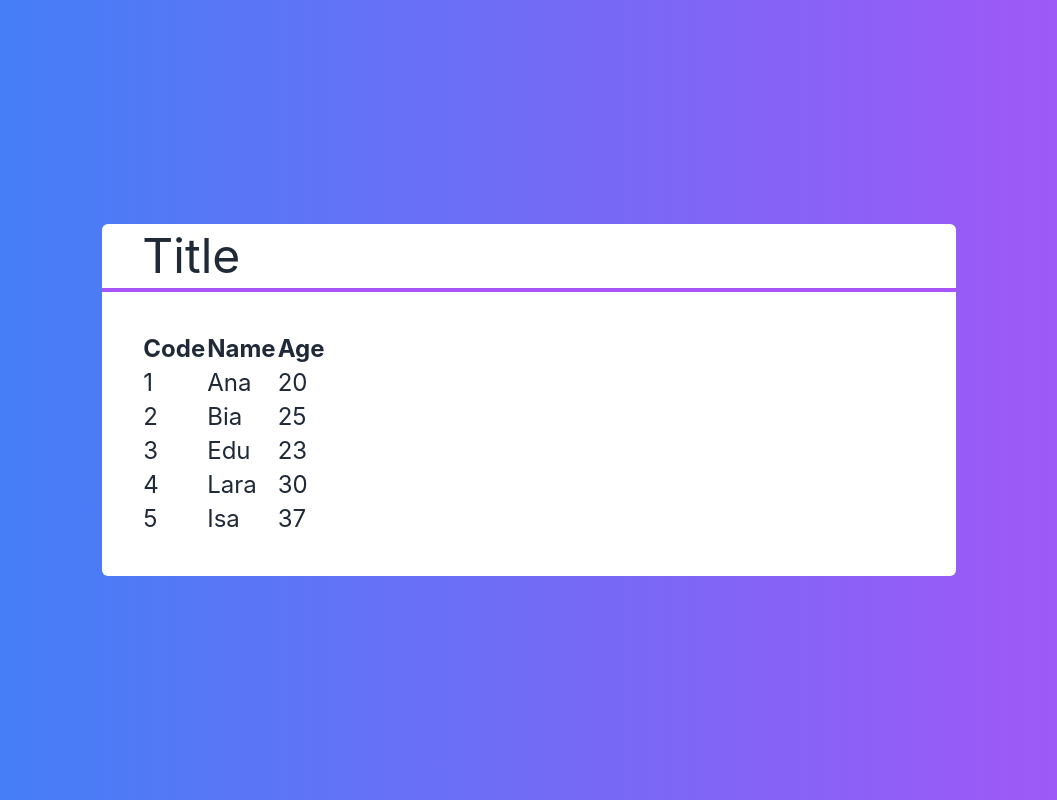
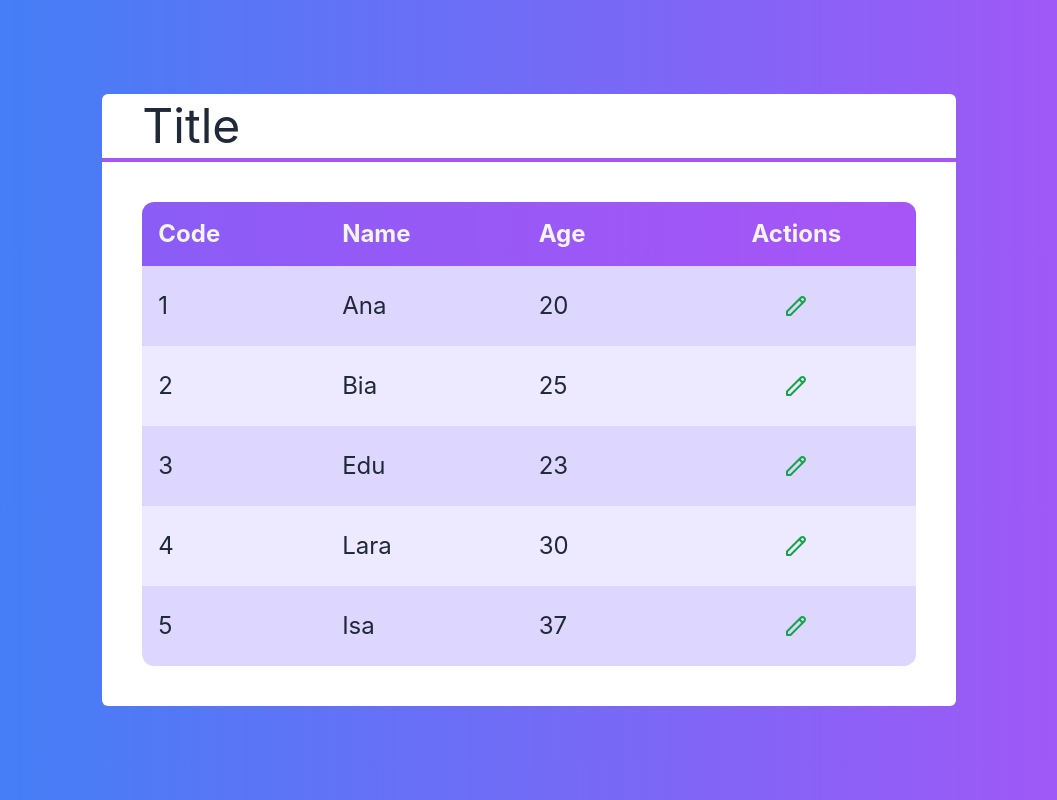
Before and after one commit to eduardosoaresdutra/Signup-Screen, a Next.js app: page / in a window 1280 px wide. Shown: the whole page, without its empty margins (111-1168 px from the left). Built offline with nearby package versions, Linux system fonts and the light colour scheme.

Commit message:
Visual, semantic and behavioral changes

```diff
--- /dev/null
+++ b/src/components/Icons.tsx
@@ -0,0 +1,11 @@
+export const EditIcon = (
+    <svg xmlns="http://www.w3.org/2000/svg" className="h-6 w-6" fill="none" viewBox="0 0 24 24" stroke="currentColor" strokeWidth={2}>
+        <path strokeLinecap="round" strokeLinejoin="round" d="M15.232 5.232l3.536 3.536m-2.036-5.036a2.5 2.5 0 113.536 3.536L6.5 21.036H3v-3.572L16.732 3.732z" />
+    </svg>
+)
+
+export const DeleteIcon = (
+    <svg xmlns="http://www.w3.org/2000/svg" className="h-6 w-6" fill="none" viewBox="0 0 24 24" stroke="currentColor" strokeWidth={2}>
+        <path strokeLinecap="round" strokeLinejoin="round" d="M19 7l-.867 12.142A2 2 0 0116.138 21H7.862a2 2 0 01-1.995-1.858L5 7m5 4v6m4-6v6m1-10V4a1 1 0 00-1-1h-4a1 1 0 00-1 1v3M4 7h16" />
+    </svg>
+)
--- a/src/components/Table.tsx
+++ b/src/components/Table.tsx
@@ -1,16 +1,22 @@
 import Client from '../core/Client'
+import { DeleteIcon, EditIcon } from './Icons'
 
 interface TableProps {
     clients: Client[]
+    selectClient?: (client: Client) => void
+    deleteClient?: (client: Client) => void
 }
 
 export default function Table(props: TableProps) {
+    const showActions = props.selectClient || props.deleteClient
+
     function renderHeader() {
         return (
             <tr>
-                <th>Code</th>
-                <th>Name</th>
-                <th>Age</th>
+                <th className="text-left p-4">Code</th>
+                <th className="text-left p-4">Name</th>
+                <th className="text-left p-4">Age</th>
+                {showActions ? (<th className="p-4">Actions</th>) : false}
             </tr>
         )
     }
@@ -18,18 +24,46 @@ export default function Table(props: TableProps) {
     function renderData() {
         return props.clients?.map((client, i) => {
             return (
-                <tr key={client.id}>
-                    <td>{client.id}</td>
-                    <td>{client.name}</td>
-                    <td>{client.age}</td>
+                <tr key={client.id}
+                    className={i % 2 === 0 ? 'bg-violet-200' : 'bg-violet-100'}>
+                    <td className="text-left p-4">{client.id}</td>
+                    <td className="text-left p-4">{client.name}</td>
+                    <td className="text-left p-4">{client.age}</td>
+                    {showActions ? <td className="text-center p-4">{renderActions(client)}</td> : false}
                 </tr>
             )
         })
     }
 
+    function renderActions(client: Client) {
+        return (
+            <div>
+                {props.selectClient ? (
+                    <button className={`
+                    text-green-600 rounded-full p-2 m-1
+                    hover:bg-purple-50
+                    `}>
+                        {EditIcon}
+                    </button>
+                ) : false}
+                {props.deleteClient ? (
+                    <button className={`
+                    text-red-500 rounded-full p-2 m-1
+                    hover:bg-purple-50
+                    `}>
+                        {DeleteIcon}
+                    </button>
+                ) : false}
+            </div>
+        )
+    }
+
     return (
-        <table>
-            <thead>
+        <table className="w-full rounded-xl overflow-hidden">
+            <thead className={`
+                text-gray-100
+                bg-gradient-to-r from-violet-500 to-purple-500
+            `}>
                 {renderHeader()}
             </thead>
             <tbody>
--- a/src/core/Client.ts
+++ b/src/core/Client.ts
@@ -1,5 +1,3 @@
-import { throws } from "assert"
-
 export default class Client {
     private _id: string
     private _name: string
--- a/src/pages/index.tsx
+++ b/src/pages/index.tsx
@@ -11,6 +11,10 @@ export default function Home() {
     new Client('Isa', 37, '5')
   ]
 
+  function selectClient(client: Client) {
+
+  }
+
   return (
     <div className={`
       flex justify-center items-center h-screen
@@ -18,7 +22,7 @@ export default function Home() {
       text-white
     `}>
       <Layout title="Title">
-        <Table clients={clients}></Table>
+        <Table clients={clients} selectClient={selectClient}></Table>
       </Layout>
     </div>
   )
```
